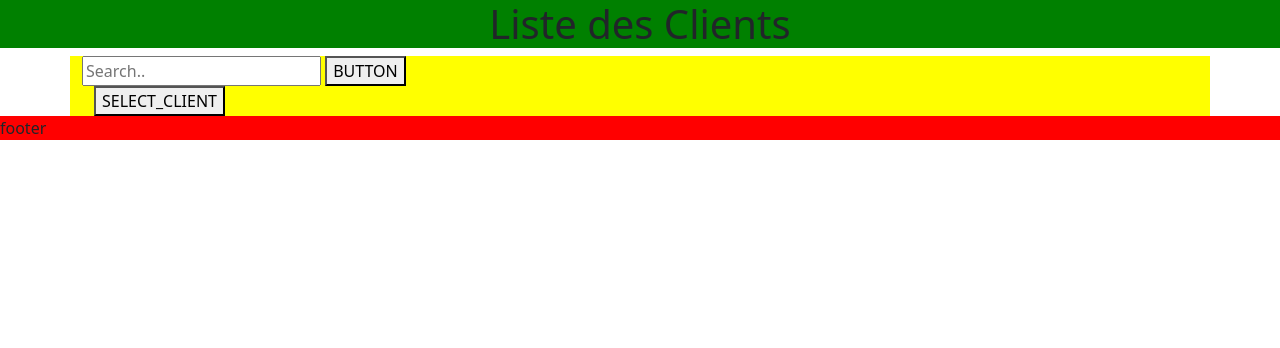
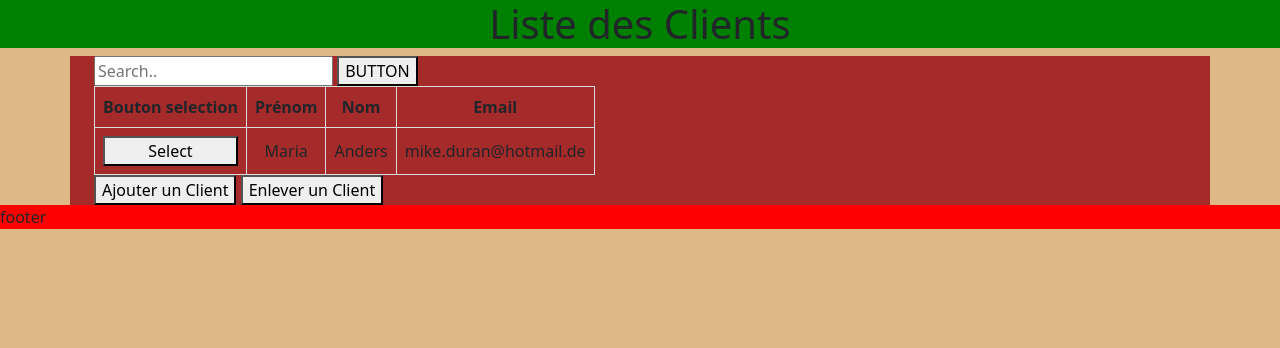
Before and after one commit to MikeDuran-git/Noblesse_comsetics_customer_manager, a PHP site: page / in a window 1280 px wide. Shown: the top 348 px of the page. Run offline with PHP 8.4, Linux system fonts and the light colour scheme.

Commit message:
client table build

```diff
--- a/index.css
+++ b/index.css
@@ -10,7 +10,7 @@
     position:sticky;
     width: 100%;
     height:100%;
-    background-color: yellow;
+    background-color: brown;
 }
 
 #main_footer{
@@ -19,3 +19,9 @@
     height:10%;
     background-color: red;
 }
+
+td, th {
+    border: 1px solid #dddddd;
+    text-align: center;
+    padding: 8px;
+  }
--- a/index.php
+++ b/index.php
@@ -7,7 +7,7 @@
 <link rel="stylesheet" href="./index.css">
 
 </head>
-<body>
+<body style="background-color: burlywood;">
 
 <!--HEADER-->
 <header id="main_header">
@@ -20,20 +20,40 @@
 <div class="container" id="main_center">
 
     <!--Searchbar-->
-    <div>
-
-    <input type="text" placeholder="Search..">
-    <button>BUTTON</button>
-
+    <div class="container">
+        <input type="text" placeholder="Search..">
+        <button>BUTTON</button>
     </div>
     <!--END Searchbar-->
 
 
     <!--DB_content-->
     <div class="container" id="DB_content">
-        <button>SELECT_CLIENT</button>
+        <table>
+            <tr>
+                <th>Bouton selection</th>
+                <th>Prénom</th>
+                <th>Nom</th>
+                <th>Email</th>
+            </tr>
+
+            <tr>
+                <td>
+                    <button class="container">Select</button>
+                </td>
+                <td>Maria </td>
+                <td>Anders</td>
+                <td>mike.duran@hotmail.de</td>
+            </tr>
+
+        </table>
     </div>
     <!--END DB_content-->
+
+    <div class="container">
+        <button>Ajouter un Client</button>
+        <button>Enlever un Client</button>
+    </div>
 
 </div>
 <!--END CENTER-->
```
